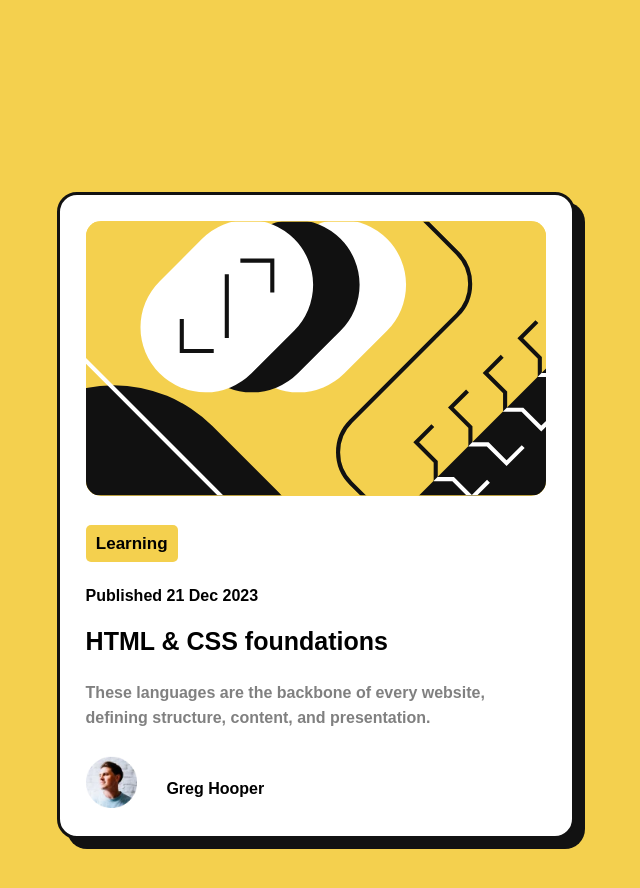
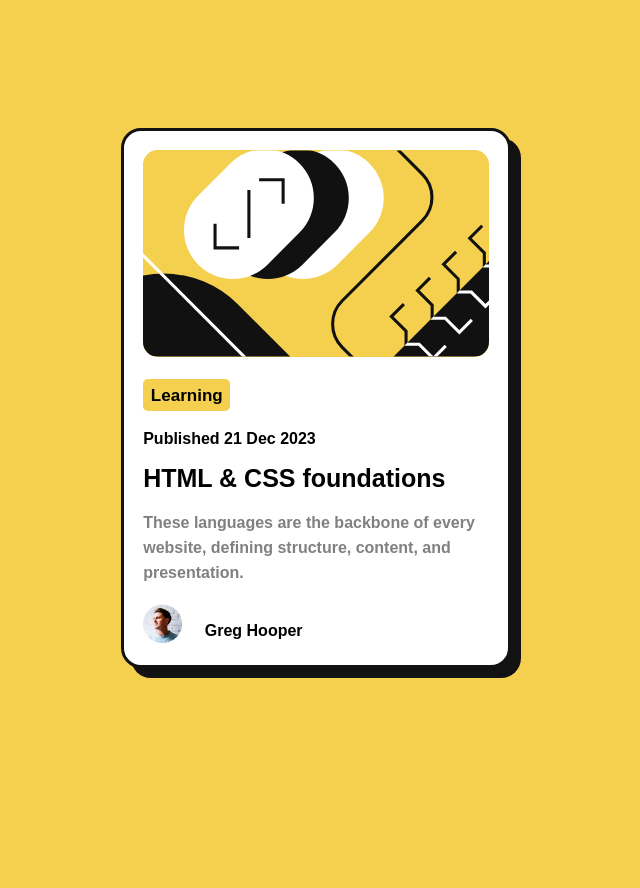
Before and after one commit to Jairo0125/TarjetaBlog-JairoSantamaria, a plain HTML site: page index.html in a window 1280 px wide. Shown: the whole page, without its empty margins (327-967 px from the left). After the commit the page ends 800 px from the top, so only its background shows below. Drawn offline with Linux system fonts and the light colour scheme.

Commit message:
Actualización de index y StyleTB

```diff
--- a/StyleTB.css
+++ b/StyleTB.css
@@ -3,13 +3,13 @@
 }
 .contenedor{
     box-shadow: 10px 10px hsl(0, 0%, 7%);
-    margin: 15% 30% 15% 30%;
+    margin: 10% 35% 10% 35%;
     position:relative;
     background:hsl(0, 0%, 100%);
     border: solid;
     border-color: hsl(0, 0%, 7%);
     border-radius: 20px;
-    width: 40%;
+    width: 30%;
 }
 .tarjeta{
     margin: 5% 5% 5% 5%;
--- a/index.html
+++ b/index.html
@@ -11,7 +11,7 @@
 
     <BODY>
         <div class="contenedor">
-            <img class="tarjeta" src="assets/images/illustration-article.svg">
+            <img class="tarjeta" src="assets/images/illustration-article.svg" alt="Tarjeta">
             <div class="contenedor-texto">
                 <h1 class="enunciado">Learning</h1>
             </div>
@@ -19,8 +19,9 @@
             <p class="text2">HTML & CSS foundations</p>
             <p class="text3">These languages are the backbone of every website, defining structure, content, and presentation.</p>
             <header>
-                <img class="avatar" src="assets/images/image-avatar.webp">
+                <img class="avatar" src="assets/images/image-avatar.webp" alt="avatar">
                 <p class="text4">Greg Hooper</p>
             </header>
         </div>
     </BODY>
+</html>
```
